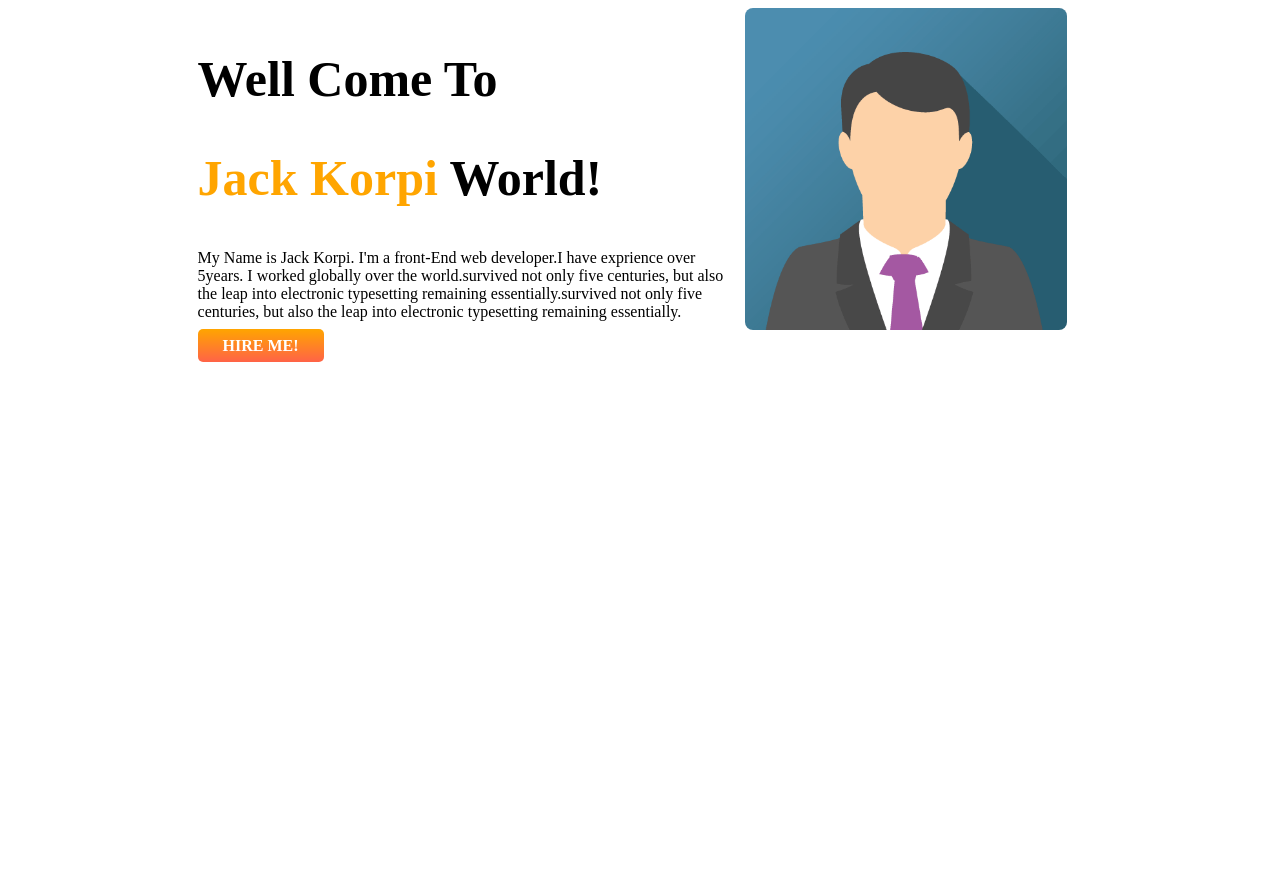
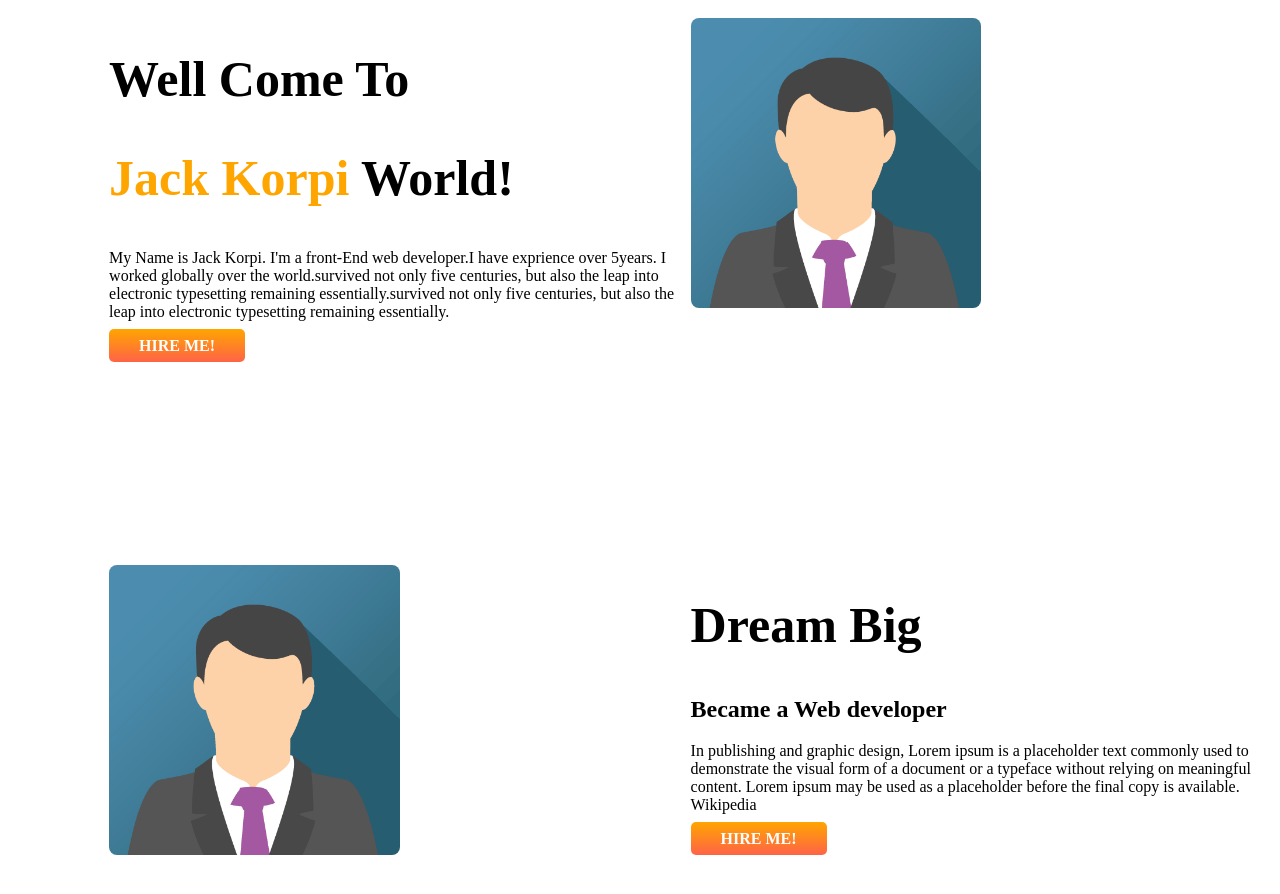
Before and after one commit to HemontoSungoh/Hemon-porfolio.com, a plain HTML site: page index.html in a window 1280 px wide. Before the commit the page ends 800 px from the top, so only its background shows below. Drawn offline with Linux system fonts and the light colour scheme; a web font is replaced by a local one.

Commit message:
2nd section commit added

```diff
--- a/index.html
+++ b/index.html
@@ -28,6 +28,22 @@
       <img src="img/img_avatar.png" alt="avatar picture">
     </div>
   </section>
+  <!--------------2nd Section----------------->
+  <section class="2nd-section">
+    <div class="left_side">
+      <img src="img/img_avatar.png" alt="avatar picture">
+    </div>
+    <div class="right_side">
+      <h1>Dream Big</h1>
+      <h2>Became a Web developer</h2>
+      <p>In publishing and graphic design, Lorem ipsum is a placeholder text commonly used to demonstrate the visual
+        form of a document or a typeface without relying on meaningful content. Lorem ipsum may be used as a placeholder
+        before the final copy is available. Wikipedia</p>
+      <a class="section_button"
+        href="http://https://www.linkedin.com/in/hemonto-sungoh-982864186/?lipi=urn%3Ali%3Apage%3Ad_flagship3_feed%3B%2BMrkZBsqQXK4jIxMlc%2Fd6w%3D%3D"
+        target="_blank">HIRE ME!</a>
+    </div>
+  </section>
 
 
 </body>
--- a/style.css
+++ b/style.css
@@ -9,23 +9,29 @@
 }
 section{
     display: flex;
+    margin-bottom: 200px;
 }
 .right_side img{
-    width: 60%;
+    width: 50%;
     border-radius: 8px;
-
-    margin-left: 10px;
+    margin-top: 10px;
+}
+.left_side img{
+    width:50%;
+    border-radius: 8px;
+    margin-top: 10px;
 }
 .left_side{
     width:50%;
-    padding-left: 15%;
+    padding-left: 8%;
 }
 .right_side{
     width:50%;
+    padding-left: 0;
 }
 .section_button{
     background-image:linear-gradient(orange,tomato);
-    padding: 8px 25px;
+    padding: 8px 30px;
     border-radius: 5px;
     text-decoration: none;
     color:white;
```
